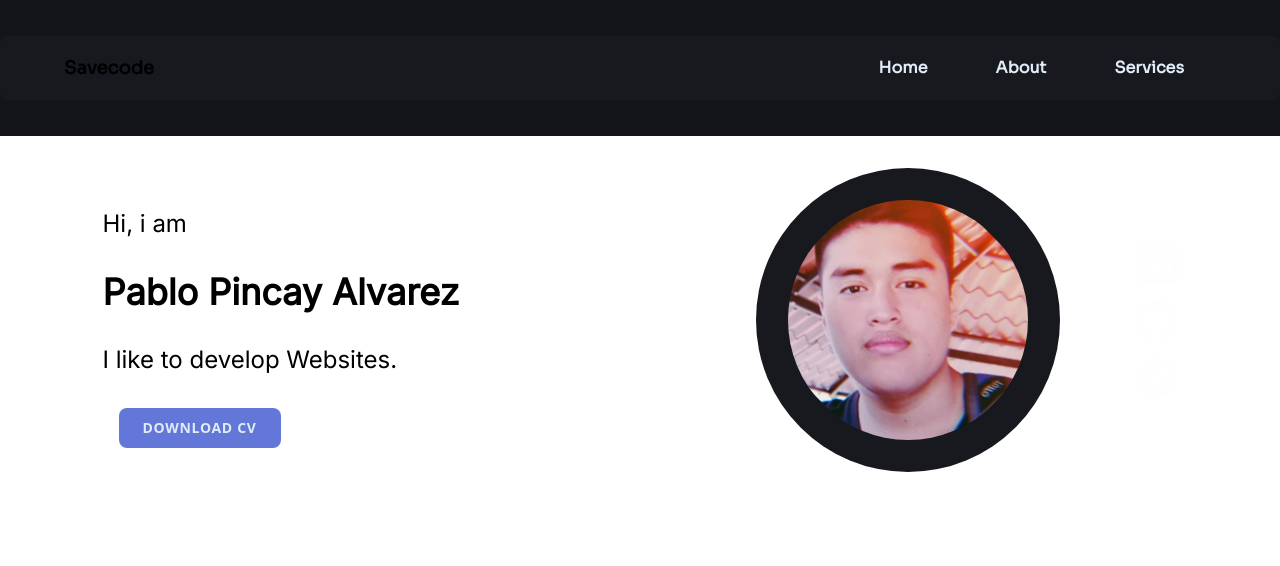
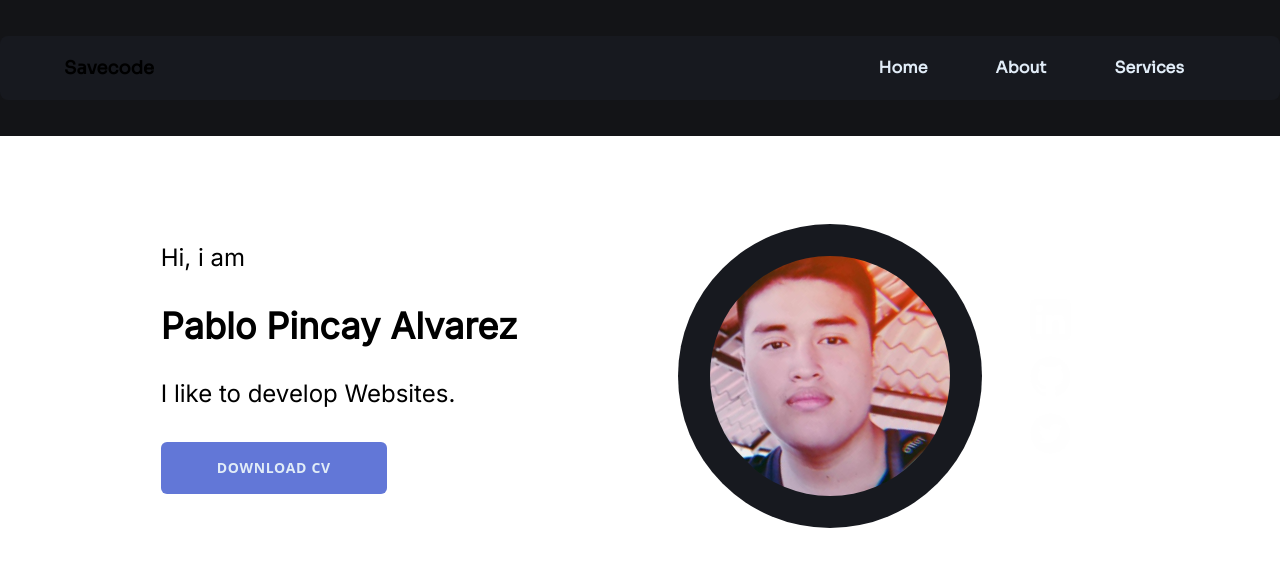
Before and after one commit to Savecoders/MyPortfolio, a Next.js app: page / in a window 1280 px wide. Shown: the top 566 px of the page. Built offline with nearby package versions, Linux system fonts and the light colour scheme.

Commit message:
fixing responsive bugs

```diff
--- a/next.config.mjs
+++ b/next.config.mjs
@@ -15,4 +15,8 @@ function defineNextConfig(config) {
 export default defineNextConfig({
   reactStrictMode: true,
   swcMinify: true,
+  i18n: {
+    locales: ["en", "es"],
+    defaultLocale: "en",
+  },
 });
--- a/src/components/Hero.tsx
+++ b/src/components/Hero.tsx
@@ -5,23 +5,22 @@ import { Linkedin, Github, Twitter } from './icons/social'
 
 const Hero = () => {
   return (
-    <footer className='container px-16 py-8 mx-auto'>
+    <footer className='w-screen mx-auto h-3/5 flex flex-col justify-around items-center sm:flex-row sm:justify-evenly'>
 
-      <section className="items-center lg:flex justify-around">
-        <div className="w-full lg:w-1/2">
       <div className="lg:max-w-lg">
         <h2 className=" font-Inter mt-4 mb-8 font-light text-1xl dark:text-primary lg:text-2xl ">Hi, i am</h2>
         <h1 className=" font-Inter mt-4 mb-8 font-bold text-1xl dark:text-title_sec lg:text-4xl ">Pablo Pincay Alvarez</h1>
         <h2 className=" font-Inter mt-4 mb-8 font-normal text-1xl dark:text-primary lg:text-2xl ">I like to develop Websites.</h2>
-            <div className="flex flex-col mt-8 space-y-3 lg:space-y-0 lg:flex-row">
-              <button className="w-full px-6 py-2.5 text-sm tracking-wider font-bold bg-blue text-title uppercase transition-colors duration-300 transform bg-blue-600 rounded-lg lg:w-auto lg:mx-4 hover:bg-blue-500 focus:outline-none focus:bg-blue-500">
+        <div className="flex flex-col mb-8 space-y-3 lg:space-y-2 lg:flex-row ">
+          <button className=" px-14 py-4 text-sm tracking-wider font-bold bg-blue text-title uppercase rounded-md lg:w-auto">
             Download CV
           </button>
         </div>
       </div>
-        </div>
 
-        <div className="hidden  md:flex items-center justify-center lg:p-8 rounded-full bg-sec ">
+      <div className='flex flex-col justify-center items-center md:flex-row'>
+
+        <div className="hidden  sm:flex items-center justify-center lg:p-8 rounded-full bg-sec ">
           <Image
             className='rounded-full -rotate-45'
             alt="Mountains"
@@ -31,13 +30,13 @@ const Hero = () => {
             height={240} />
         </div>
 
-        <section className='flex flex-col'>
+        <section className='flex flex-row p-10 md:flex-col'>
           <Linkedin />
           <Github />
           <Twitter />
         </section>
 
-      </section>
+      </div>
     </footer>
   )
 }
--- a/src/components/Navbar.tsx
+++ b/src/components/Navbar.tsx
@@ -1,28 +1,33 @@
-import React from 'react'
+import Link from "next/link"
 
 const Navbar = () => {
   return (
     <nav className=" bg-bg py-9">
-      <div className="container flex items-center justify-between px-16 py-3 mx-auto bg-sec rounded-lg">
-        <div>
-          <a className="text-lg font-Sora font-semibold dark:text-title_sec lg:text-1xl hover:text-gray-700 dark:hover:text-gray-300" href="#">Savecode</a>
-        </div>
-        <div className="hidden w-full md:block md:w-auto">
+      <div className="container flex items-center justify-between px-16 py-3 mx-auto md:bg-sec rounded-lg">
+        <Link href={"#"}>
+          <a className="text-lg font-Sora font-semibold dark:text-title_sec lg:text-1xl" href="#">Savecode</a>
+        </Link>
+        <section className="hidden w-full md:block md:w-auto">
           <ul className="flex flex-col p-2 md:flex-row md:space-x-8 md:mt-0 md:text-sm md:font-medium md:border-0 md:bg-white dark:bg-gray-800 md:dark:bg-gray-900 dark:border-gray-700">
             <li className='pr-6 pl-3'>
-              <a href="#" className=" font-semibold font-Sora text-title text-base block md:bg-transparent md:text-blue-700 md:p-0 dark:text-white">Home</a>
+              <Link href={"#"}>
+                <a className=" font-semibold font-Sora text-title text-base block md:bg-transparent md:text-blue-700 md:p-0 dark:text-white">Home</a>
+              </Link>
             </li>
             <li className='pr-6 pl-3'>
-              <a href="#" className=" font-semibold font-Sora text-title text-base block hover:bg-gray-100 md:hover:bg-transparent md:border-0 md:hover:text-blue-700 md:p-0 dark:text-gray-400 md:dark:hover:text-white dark:hover:bg-gray-700 dark:hover:text-white md:dark:hover:bg-transparent">About</a>
+              <Link href={"#"}>
+                <a className=" font-semibold font-Sora text-title text-base block hover:bg-gray-100 md:hover:bg-transparent md:border-0 md:hover:text-blue-700 md:p-0 dark:text-gray-400 md:dark:hover:text-white dark:hover:bg-gray-700 dark:hover:text-white md:dark:hover:bg-transparent">About</a>
+              </Link>
             </li>
             <li className='pr-6 pl-3'>
-              <a href="#" className=" font-semibold font-Sora text-title text-base block hover:bg-gray-100 md:hover:bg-transparent md:border-0 md:hover:text-blue-700 md:p-0 dark:text-gray-400 md:dark:hover:text-white dark:hover:bg-gray-700 dark:hover:text-white md:dark:hover:bg-transparent">Services</a>
+              <Link href={"#"}>
+                <a className=" font-semibold font-Sora text-title text-base block hover:bg-gray-100 md:hover:bg-transparent md:border-0 md:hover:text-blue-700 md:p-0 dark:text-gray-400 md:dark:hover:text-white dark:hover:bg-gray-700 dark:hover:text-white md:dark:hover:bg-transparent">Services</a>
+              </Link>
             </li>
           </ul>
-        </div>
+        </section>
       </div>
     </nav>
-
   )
 }
 
--- a/src/components/icons/social/Github.tsx
+++ b/src/components/icons/social/Github.tsx
@@ -4,7 +4,7 @@ const SvgGithub = () => (
     height={41}
     fill="none"
     xmlns="http://www.w3.org/2000/svg"
-    className="my-2"
+    className="m-2"
   >
     <path
       fillRule="evenodd"
--- a/src/components/icons/social/Linkedin.tsx
+++ b/src/components/icons/social/Linkedin.tsx
@@ -4,7 +4,7 @@ const SvgLinkedin = () => (
     height={41}
     fill="none"
     xmlns="http://www.w3.org/2000/svg"
-    className="my-2"
+    className="m-2"
   >
     <path
       fillRule="evenodd"
--- a/src/components/icons/social/Twitter.tsx
+++ b/src/components/icons/social/Twitter.tsx
@@ -4,7 +4,7 @@ const SvgTwitter = () => (
     height={41}
     fill="none"
     xmlns="http://www.w3.org/2000/svg"
-    className="my-2"
+    className="m-2"
   >
     <path
       d="M20.5.5C9.455.5.5 9.455.5 20.5s8.955 20 20 20 20-8.955 20-20-8.955-20-20-20Zm9.612 15.076c.013.21.013.428.013.643 0 6.553-4.991 14.102-14.112 14.102-2.812 0-5.42-.817-7.616-2.223.402.045.786.063 1.197.063a9.947 9.947 0 0 0 6.156-2.116 4.96 4.96 0 0 1-4.634-3.438c.764.112 1.451.112 2.237-.09a4.956 4.956 0 0 1-3.97-4.865v-.063c.657.37 1.43.599 2.238.63a4.963 4.963 0 0 1-2.21-4.125c0-.924.24-1.768.674-2.5a14.076 14.076 0 0 0 10.223 5.183c-.7-3.37 1.817-6.098 4.844-6.098 1.428 0 2.714.598 3.62 1.562a9.793 9.793 0 0 0 3.148-1.192 4.935 4.935 0 0 1-2.179 2.728c1-.107 1.964-.384 2.857-.772a10.392 10.392 0 0 1-2.486 2.57Z"
--- a/src/pages/index.tsx
+++ b/src/pages/index.tsx
@@ -1,11 +1,20 @@
 import type { NextPage } from "next";
 import Hero from "../components/Hero";
 import Navbar from "../components/Navbar";
-
+import Head from "next/head";
 const Home: NextPage = () => {
   return (
     <>
-      <header className="bg-white dark:bg-bg">
+      <div>
+        <Head>
+          <title>My page title</title>
+          <meta property="og:title" content="My page title" key="title" />
+        </Head>
+        <Head>
+          <meta property="og:title" content="My new title" key="title" />
+        </Head>
+      </div>
+      <header className="bg-white h-screen flex flex-col dark:bg-bg">
         <Navbar />
         <Hero />
       </header>
--- a/tsconfig.json
+++ b/tsconfig.json
@@ -22,6 +22,6 @@
     "**/*.ts",
     "**/*.tsx",
     "**/*.js"
-  ],
+, "next.config.mjs"  ],
   "exclude": ["node_modules"]
 }
```
Lines whose indentation alone changed are shown as unchanged.
